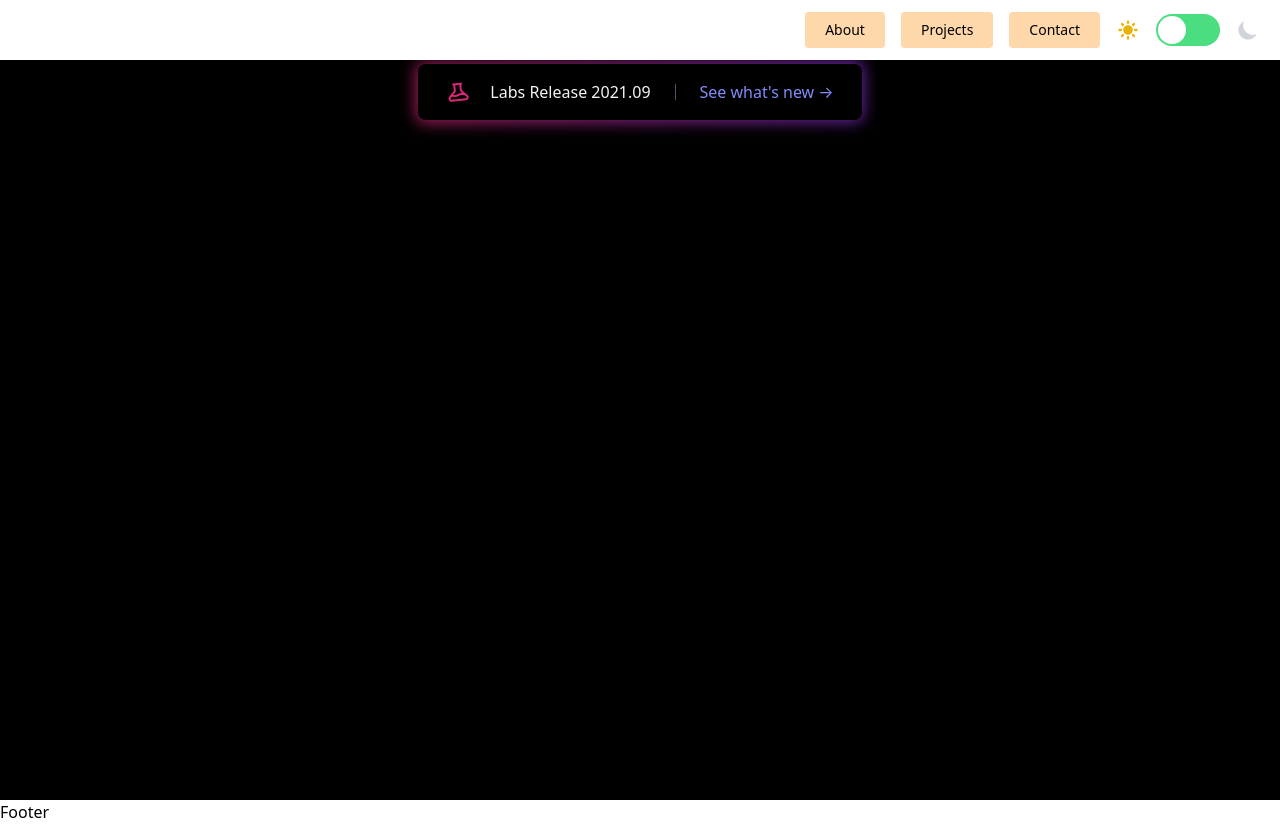
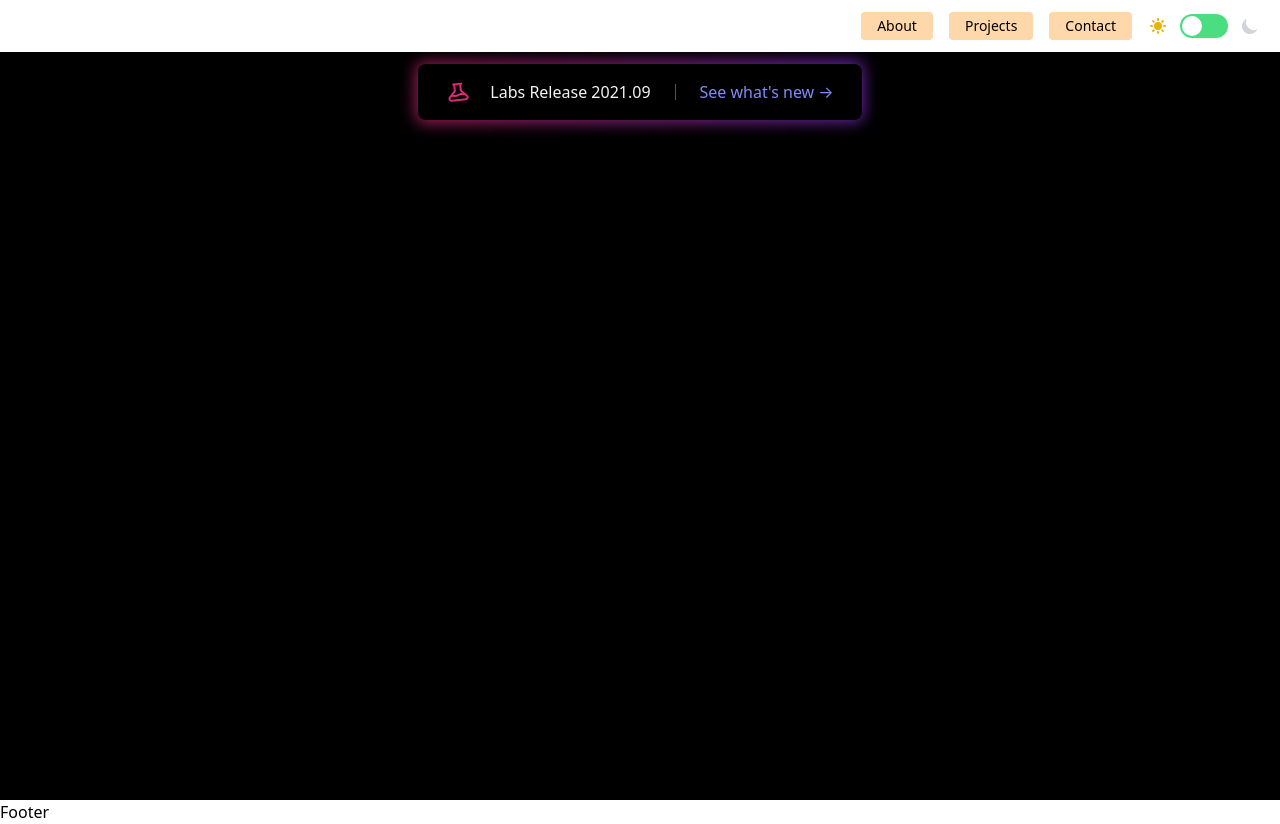
Before and after one commit to jberns/joshbuilds, a Next.js app: page /tailwindcss/background-gradient in a window 1280 px wide. Built offline with nearby package versions, Linux system fonts and the light colour scheme.

Commit message:
Added theme context and toggle action

```diff
--- a/components/home/Flow.tsx
+++ b/components/home/Flow.tsx
@@ -85,7 +85,7 @@ const initialElements: (Node | Edge)[] = [
 ];
 
 const onLoad = (reactFlowInstance: OnLoadParams) => {
-  console.log('flow loaded:', reactFlowInstance);
+  // console.log('flow loaded:', reactFlowInstance);
   reactFlowInstance.fitView();
 };
 
--- a/components/home/Nav.tsx
+++ b/components/home/Nav.tsx
@@ -1,6 +1,7 @@
-import { Menu, Switch, Transition } from '@headlessui/react';
+import { Menu, Transition } from '@headlessui/react';
 import Link from 'next/link';
-import React, { Fragment, useState } from 'react';
+import React, { Fragment } from 'react';
+import { ThemeToggle } from '../themeToggle';
 
 const navLinks = [
   {
@@ -12,64 +13,22 @@ const navLinks = [
 ];
 
 export const Nav = () => {
-  const [enabled, setEnabled] = useState(false);
-
   return (
     <div className="relative z-10">
-      <nav className="absolute hidden w-full py-3 pr-5 bg-white sm:block">
+      <nav className="absolute hidden w-full py-3 pr-5 bg-white dark:bg-gray-900 sm:block">
         <ul className="flex items-center justify-end space-x-4">
           {navLinks.map((link) => {
             return (
               <li className="" key={link.name}>
                 <Link href={`${link.url}`}>
-                  <a className="relative inset-0 block px-5 py-2 text-sm font-medium bg-orange-200 rounded focus:outline-none focus:ring-2 focus:ring-orange-600 focus:ring-offset-2">
+                  <a className="relative inset-0 block px-4 py-1 text-sm font-medium bg-orange-200 rounded focus:outline-none focus:ring-2 focus:ring-orange-600 focus:ring-offset-2">
                     {link.name}
                   </a>
                 </Link>
               </li>
             );
           })}
-          <li className="flex items-center space-x-4">
-            <svg
-              xmlns="http://www.w3.org/2000/svg"
-              className={`${
-                enabled ? 'text-gray-300' : 'text-yellow-500'
-              } w-6 h-6 transition-colors ease-in-out duration-200`}
-              viewBox="0 0 20 20"
-              fill="currentColor"
-            >
-              <path
-                fillRule="evenodd"
-                d="M10 2a1 1 0 011 1v1a1 1 0 11-2 0V3a1 1 0 011-1zm4 8a4 4 0 11-8 0 4 4 0 018 0zm-.464 4.95l.707.707a1 1 0 001.414-1.414l-.707-.707a1 1 0 00-1.414 1.414zm2.12-10.607a1 1 0 010 1.414l-.706.707a1 1 0 11-1.414-1.414l.707-.707a1 1 0 011.414 0zM17 11a1 1 0 100-2h-1a1 1 0 100 2h1zm-7 4a1 1 0 011 1v1a1 1 0 11-2 0v-1a1 1 0 011-1zM5.05 6.464A1 1 0 106.465 5.05l-.708-.707a1 1 0 00-1.414 1.414l.707.707zm1.414 8.486l-.707.707a1 1 0 01-1.414-1.414l.707-.707a1 1 0 011.414 1.414zM4 11a1 1 0 100-2H3a1 1 0 000 2h1z"
-                clipRule="evenodd"
-              />
-            </svg>
-            <Switch
-              checked={enabled}
-              onChange={setEnabled}
-              className={`${
-                enabled ? 'bg-gray-900' : 'bg-green-400'
-              } inline-flex flex-shrink-0 relative h-8 w-16 border-2 border-transparent rounded-full cursor-pointer transition-colors eas-in-out duration-200 focus: outline-none focus-visible:ring-2 focus-visible:ring-white focus-visible:ring-opacity-75`}
-            >
-              <span className="sr-only">Light/Dark mode</span>
-              <span
-                aria-hidden="true"
-                className={`${
-                  enabled ? 'translate-x-8' : 'translate-x-0'
-                } pointer-events-none inline-block h-7 w-7 rounded-full bg-white transform ring-0 transition ease-in-out duration-200`}
-              ></span>
-            </Switch>
-            <svg
-              xmlns="http://www.w3.org/2000/svg"
-              className={`${
-                enabled ? 'text-gray-900' : 'text-gray-300'
-              } w-6 h-6 transition-colors ease-in-out duration-200`}
-              viewBox="0 0 20 20"
-              fill="currentColor"
-            >
-              <path d="M17.293 13.293A8 8 0 016.707 2.707a8.001 8.001 0 1010.586 10.586z" />
-            </svg>
-          </li>
+          <ThemeToggle />
         </ul>
       </nav>
       <div className="absolute flex justify-end w-full pt-2 sm:hidden">
@@ -100,7 +59,7 @@ export const Nav = () => {
                                   ? 'bg-orange-500 text-white'
                                   : 'text-gray-900'
                               }
-                            group flex rounded-md items-center w-full px-2 py-2 text-sm`}
+                            group flex rounded-md items-center w-full px-2 py-1 text-sm`}
                             >
                               {link.name}
                             </a>
--- /dev/null
+++ b/components/themeContext.tsx
@@ -0,0 +1,74 @@
+import { createContext, useEffect, useState } from 'react';
+
+const LOCAL_THEME_KEY = 'LOCAL_THEME_KEY';
+
+export enum ETheme {
+  Light = 'light',
+  Dark = 'dark',
+}
+
+interface IThemeProvider {
+  children: React.ReactNode;
+}
+
+interface IThemeContext {
+  theme: ETheme | null;
+  setTheme: (theme: ETheme) => void;
+}
+
+const getInitialTheme = () => {
+  if (typeof window !== 'undefined' && window.localStorage) {
+    if (
+      window.localStorage[LOCAL_THEME_KEY] === ETheme.Dark ||
+      (!('color-theme' in window.localStorage) &&
+        window.matchMedia('(prefers-color-scheme: dark)').matches)
+    ) {
+      return ETheme.Dark;
+    } else {
+      return ETheme.Light;
+    }
+  } else {
+    return null;
+  }
+};
+
+//@ts-ignore
+const ThemeContext = createContext<IThemeContext>();
+
+const ThemeProvider = ({ children }: IThemeProvider) => {
+  const [theme, rawSetTheme] = useState<ETheme | null>(null);
+
+  useEffect(() => {
+    if (typeof window !== 'undefined' && window.localStorage) {
+      const root = window.document.documentElement.classList;
+      const initialThemeValue = getInitialTheme();
+
+      if (initialThemeValue != null) {
+        rawSetTheme(initialThemeValue);
+        root.add(initialThemeValue);
+      }
+    }
+  }, []);
+
+  const setTheme = (theme: ETheme | null) => {
+    if (typeof window !== 'undefined' && window.localStorage) {
+      const root = window.document.documentElement.classList;
+      rawSetTheme(theme);
+      if (theme === ETheme.Dark) {
+        root.add(theme);
+        window.localStorage[LOCAL_THEME_KEY] = theme;
+      } else {
+        root.remove(ETheme.Dark);
+        window.localStorage[LOCAL_THEME_KEY] = theme;
+      }
+    }
+  };
+
+  return (
+    <ThemeContext.Provider value={{ theme, setTheme }}>
+      {children}
+    </ThemeContext.Provider>
+  );
+};
+
+export { ThemeContext, ThemeProvider };
--- /dev/null
+++ b/components/themeToggle.tsx
@@ -0,0 +1,72 @@
+import { Switch } from '@headlessui/react';
+import { useContext } from 'react';
+import { ETheme, ThemeContext } from './themeContext';
+
+const ThemeToggle = () => {
+  const { theme, setTheme } = useContext(ThemeContext);
+
+  //Return null for the server for first render will be on the client in the correct state once the theme value is populated.
+  if (!theme) {
+    return null;
+  }
+
+  const isDark = () => {
+    return theme === ETheme.Dark;
+  };
+
+  function switchTheme(isDark: boolean) {
+    if (setTheme != null) {
+      if (isDark) {
+        setTheme(ETheme.Dark);
+      } else {
+        setTheme(ETheme.Light);
+      }
+    }
+  }
+
+  return (
+    <li className="flex items-center space-x-3">
+      <svg
+        xmlns="http://www.w3.org/2000/svg"
+        className={`${
+          isDark() ? 'text-gray-300' : 'text-yellow-500'
+        } w-5 h-5s transition-colors ease-in-out duration-200`}
+        viewBox="0 0 20 20"
+        fill="currentColor"
+      >
+        <path
+          fillRule="evenodd"
+          d="M10 2a1 1 0 011 1v1a1 1 0 11-2 0V3a1 1 0 011-1zm4 8a4 4 0 11-8 0 4 4 0 018 0zm-.464 4.95l.707.707a1 1 0 001.414-1.414l-.707-.707a1 1 0 00-1.414 1.414zm2.12-10.607a1 1 0 010 1.414l-.706.707a1 1 0 11-1.414-1.414l.707-.707a1 1 0 011.414 0zM17 11a1 1 0 100-2h-1a1 1 0 100 2h1zm-7 4a1 1 0 011 1v1a1 1 0 11-2 0v-1a1 1 0 011-1zM5.05 6.464A1 1 0 106.465 5.05l-.708-.707a1 1 0 00-1.414 1.414l.707.707zm1.414 8.486l-.707.707a1 1 0 01-1.414-1.414l.707-.707a1 1 0 011.414 1.414zM4 11a1 1 0 100-2H3a1 1 0 000 2h1z"
+          clipRule="evenodd"
+        />
+      </svg>
+      <Switch
+        checked={isDark()}
+        onChange={(value) => switchTheme(value)}
+        className={`${
+          isDark() ? 'bg-blue-600' : 'bg-green-400'
+        } inline-flex flex-shrink-0 relative h-6 w-12 border-2 border-transparent rounded-full cursor-pointer transition-colors eas-in-out duration-200 focus: outline-none focus-visible:ring-2 focus-visible:ring-white focus-visible:ring-opacity-75`}
+      >
+        <span className="sr-only">Light/Dark mode</span>
+        <span
+          aria-hidden="true"
+          className={`${
+            isDark() ? 'bg-gray-900 translate-x-6' : 'translate-x-0'
+          } pointer-events-none inline-block h-5 w-5 rounded-full bg-white transform ring-0 transition ease-in-out duration-200`}
+        ></span>
+      </Switch>
+      <svg
+        xmlns="http://www.w3.org/2000/svg"
+        className={`${
+          isDark() ? 'text-blue-600' : 'text-gray-300'
+        } w-5 h-5s transition-colors ease-in-out duration-200`}
+        viewBox="0 0 20 20"
+        fill="currentColor"
+      >
+        <path d="M17.293 13.293A8 8 0 016.707 2.707a8.001 8.001 0 1010.586 10.586z" />
+      </svg>
+    </li>
+  );
+};
+
+export { ThemeToggle };
--- a/package.json
+++ b/package.json
@@ -32,9 +32,11 @@
     "eslint-plugin-flowtype": "^5.7.2",
     "eslint-plugin-import": "^2.24.2",
     "eslint-plugin-jsx-a11y": "^6.4.1",
+    "eslint-plugin-prettier": "^4.0.0",
     "eslint-plugin-react": "^7.25.0",
     "eslint-plugin-react-hooks": "^4.2.0",
     "postcss": "^8.3.6",
+    "prettier": "^2.4.0",
     "tailwindcss": "^2.2.8",
     "typescript": "4.4.2"
   }
--- a/pages/_app.tsx
+++ b/pages/_app.tsx
@@ -1,13 +1,16 @@
 import 'devicon/devicon.min.css';
 import type { AppProps } from 'next/app';
+import { ThemeProvider } from '../components/themeContext';
 import { MainLayout } from '../layouts/main';
 import '../styles/globals.css';
 
 function MyApp({ Component, pageProps }: AppProps) {
   return (
-    <MainLayout>
-      <Component {...pageProps} />
-    </MainLayout>
+    <ThemeProvider>
+      <MainLayout>
+        <Component {...pageProps} />
+      </MainLayout>
+    </ThemeProvider>
   );
 }
 export default MyApp;
--- a/tailwind.config.js
+++ b/tailwind.config.js
@@ -12,7 +12,7 @@ function withOpacity(variableName) {
 module.exports = {
   mode: 'jit',
   purge: ['./pages/**/*.{js,ts,jsx,tsx}', './components/**/*.{js,ts,jsx,tsx}'],
-  darkMode: false, // or 'media' or 'class'
+  darkMode: 'class', // or 'media' or 'class'
   theme: {
     extend: {
       colors: {
@@ -94,7 +94,7 @@ module.exports = {
           fill: 'var(--color-fill)',
           'button-accent': 'var(--color-button-accent)',
           'button-accent-hover': 'var(--color-button-accent-hover)',
-          'button-muted': withOpacity("--color-button-muted"),
+          'button-muted': withOpacity('--color-button-muted'),
         },
       },
       gradientColorStops: {
```
Also changed, not shown: components/utils.tsx (+25 -13 lines), pages/index.tsx (+18 -11 lines), .eslintrc.js (added), .eslintrc.json (deleted), 1 other file (tests, documents, lock files or other folders).
